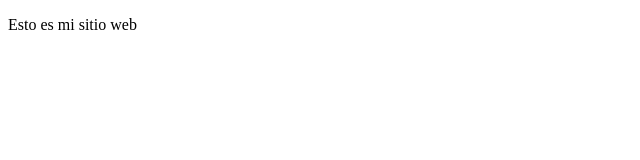
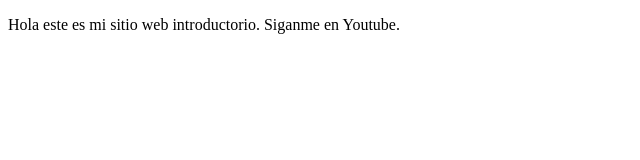
Before and after one commit to alexquirino/pojectDemoPrework, a plain HTML site: page index.html in a window 1280 px wide. Shown: the whole page, without its empty margins (0-640 px from the left). Drawn offline with Linux system fonts and the light colour scheme.

Commit message:
second commit

```diff
--- a/index.html
+++ b/index.html
@@ -8,7 +8,8 @@
 </head>
 <body>
     <p>
-        Esto es mi sitio web
+        Hola este es mi sitio web introductorio.
+        Siganme en Youtube.
     </p>
 </body>
 </html>
```
